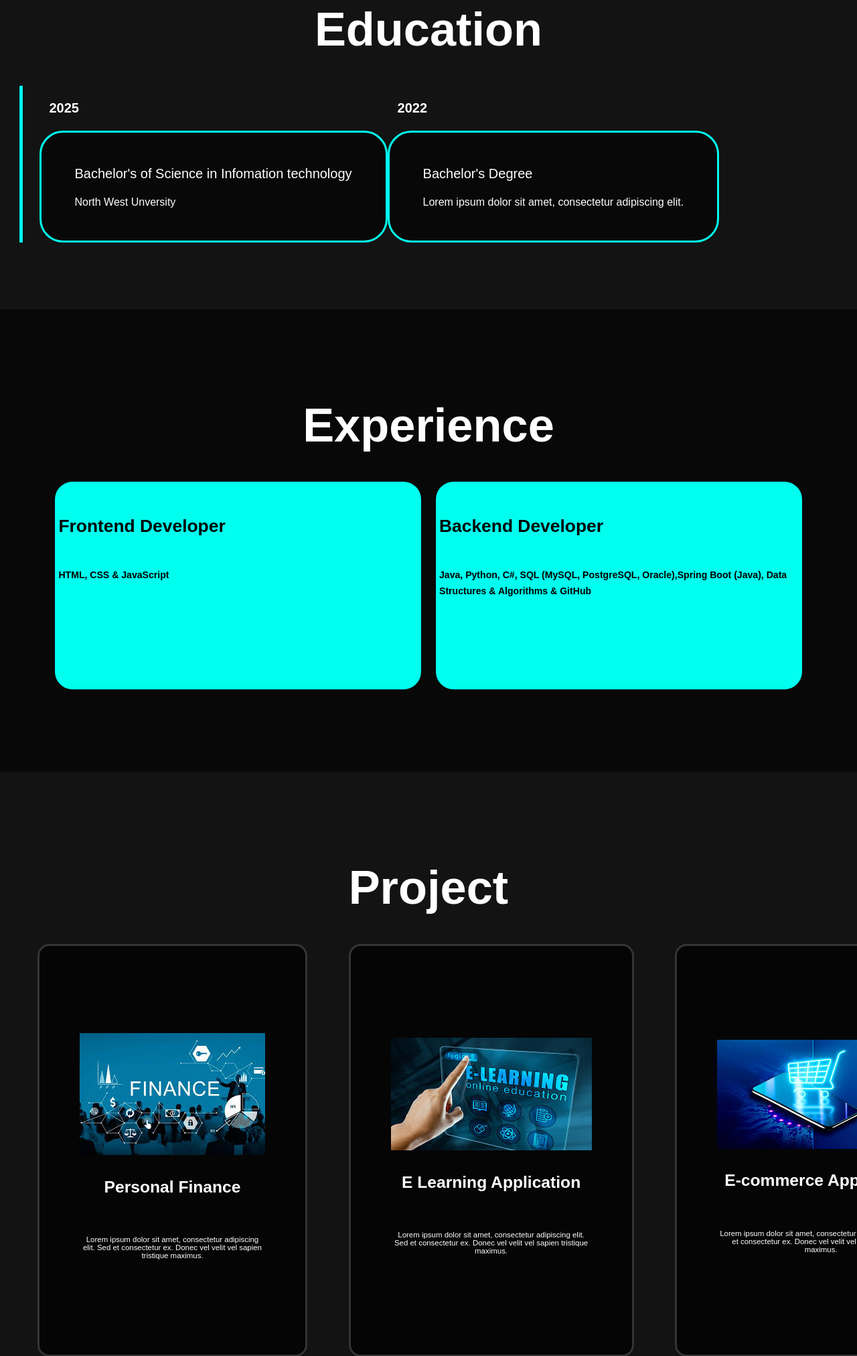
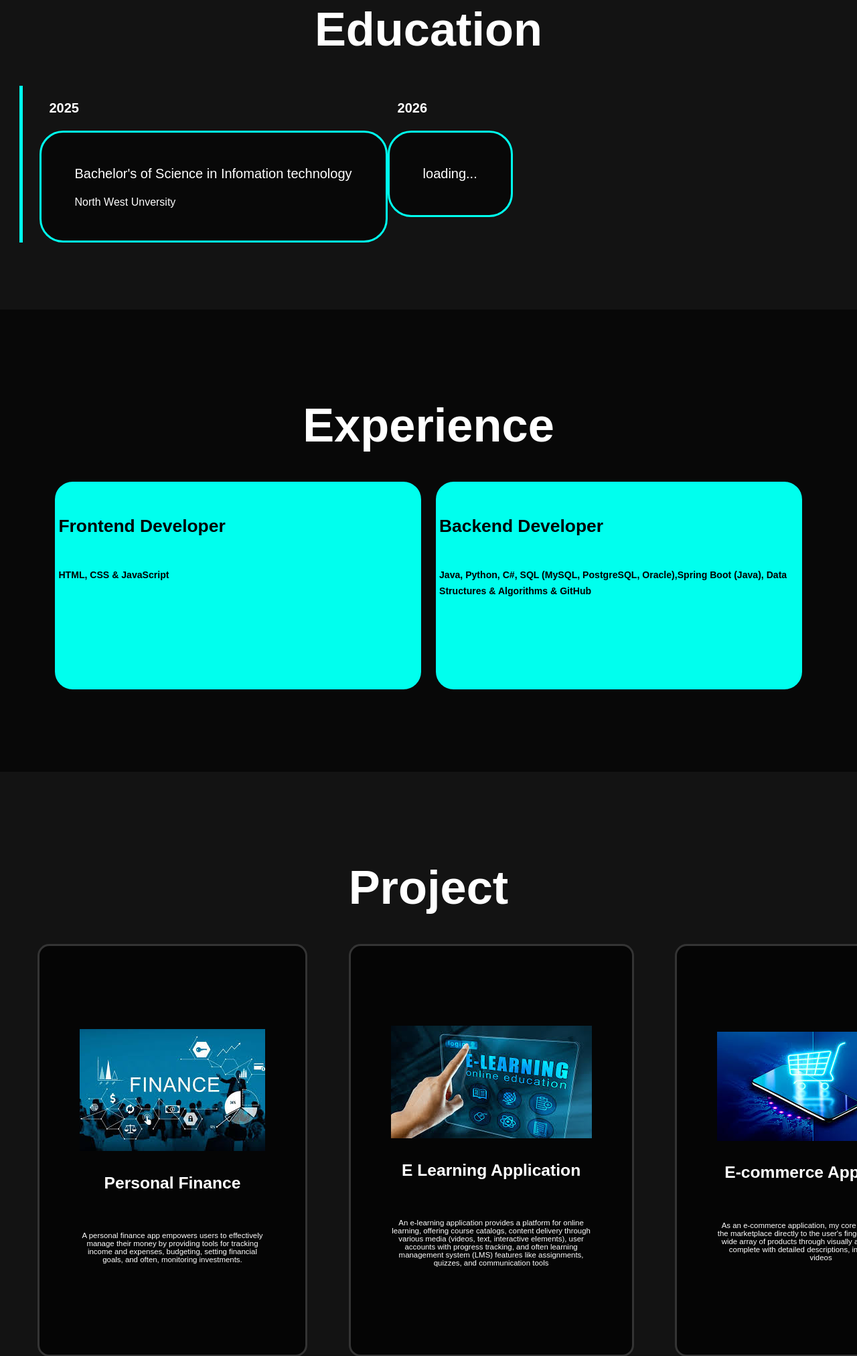
Before and after one commit to Princepoulo/My-Portfolio, a plain HTML site: page index.html in a window 1280 px wide. Shown: the part 795-2819 px from the top of the page at 67% size. Drawn offline with nearby package versions, Linux system fonts and the light colour scheme.

Commit message:
Update index.html

```diff
--- a/index.html
+++ b/index.html
@@ -68,12 +68,13 @@
           </div>
           <div class="timeline-it">
             <div class="timeline-dot"> </div>
-              <div class="timeline-date">2022</div>
+              <div class="timeline-date">2026</div>
               <div class="timeline-content">
-                <h3>Bachelor's Degree</h3>
+                <h3>loading...</h3>
 
-                <p>Lorem ipsum dolor sit amet,
-                   consectetur adipiscing elit.</p>
+                <p>
+
+                </p>
 
               </div>
 
@@ -116,8 +117,9 @@
             <box-icon name='star' id="star"></box-icon>
             <box-icon name='star' id="star"></box-icon>
           </div>
-          <p>Lorem ipsum dolor sit amet, consectetur adipiscing elit. Sed et consectetur ex.
-            Donec vel velit vel sapien tristique maximus.</p>
+          <p>
+
+            A personal finance app empowers users to effectively manage their money by providing tools for tracking income and expenses, budgeting, setting financial goals, and often, monitoring investments.</p>
         </div>
         <div class="testimonials-item">
           <img src="assets/project2.jpg" alt="">
@@ -129,8 +131,7 @@
             <box-icon name='star' id="star"></box-icon>
             <box-icon name='star' id="star"></box-icon>
           </div>
-          <p>Lorem ipsum dolor sit amet, consectetur adipiscing elit. Sed et consectetur ex.
-            Donec vel velit vel sapien tristique maximus.</p>
+          <p>An e-learning application provides a platform for online learning, offering course catalogs, content delivery through various media (videos, text, interactive elements), user accounts with progress tracking, and often learning management system (LMS) features like assignments, quizzes, and communication tools</p>
         </div>
         <div class="testimonials-item">
           <img src="assets/project1.jpg" alt="">
@@ -141,8 +142,7 @@
             <box-icon name='star' id="star"></box-icon>
             <box-icon name='star' id="star"></box-icon>
           </div>
-          <p>Lorem ipsum dolor sit amet, consectetur adipiscing elit. Sed et consectetur ex.
-            Donec vel velit vel sapien tristique maximus.</p>
+          <p>As an e-commerce application, my core function is to bring the marketplace directly to the user's fingertips. I showcase a wide array of products through visually appealing catalogs, complete with detailed descriptions, images, and often videos</p>
         </div>
       </div>
     </section>
```
